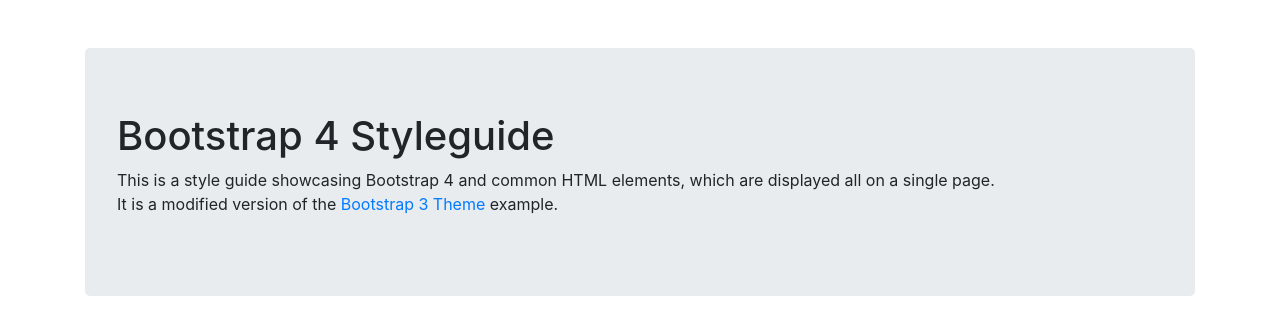
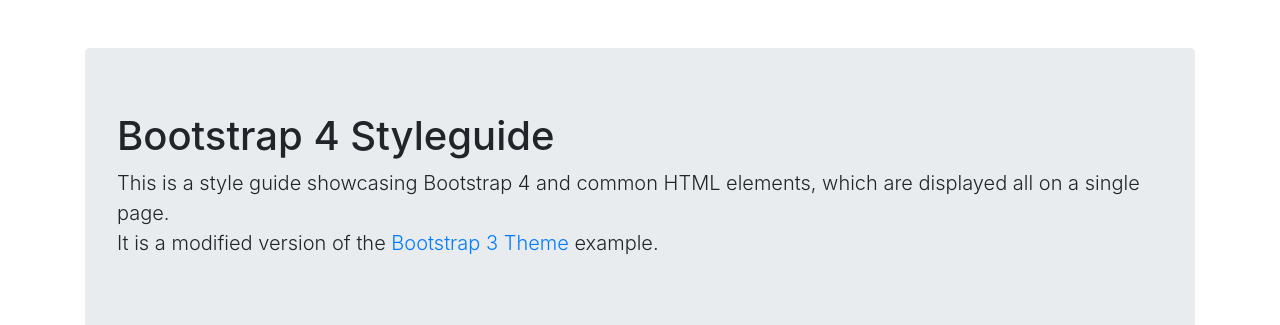
Before and after one commit to rapidwebltd/bootstrap-styleguide, a plain HTML site: page index.html in a window 1280 px wide. Shown: the top 325 px of the page. Drawn offline with nearby package versions, Linux system fonts and the light colour scheme.

Commit message:
Added lead class to Jumbotron

```diff
--- a/index.html
+++ b/index.html
@@ -12,7 +12,7 @@
   <div class="container py-5">
     <div class="jumbotron">
       <h1>Bootstrap 4 Styleguide</h1>
-      <p>This is a style guide showcasing Bootstrap 4 and common HTML elements, which are displayed all on a single page. <br>It is a modified version of the <a href="https://getbootstrap.com/docs/3.3/examples/theme/">Bootstrap 3 Theme</a> example.</p>
+      <p class="lead">This is a style guide showcasing Bootstrap 4 and common HTML elements, which are displayed all on a single page. <br>It is a modified version of the <a href="https://getbootstrap.com/docs/3.3/examples/theme/">Bootstrap 3 Theme</a> example.</p>
     </div>
 
     <h2 class="pt-3 pb-1">Palette</h2>
```
